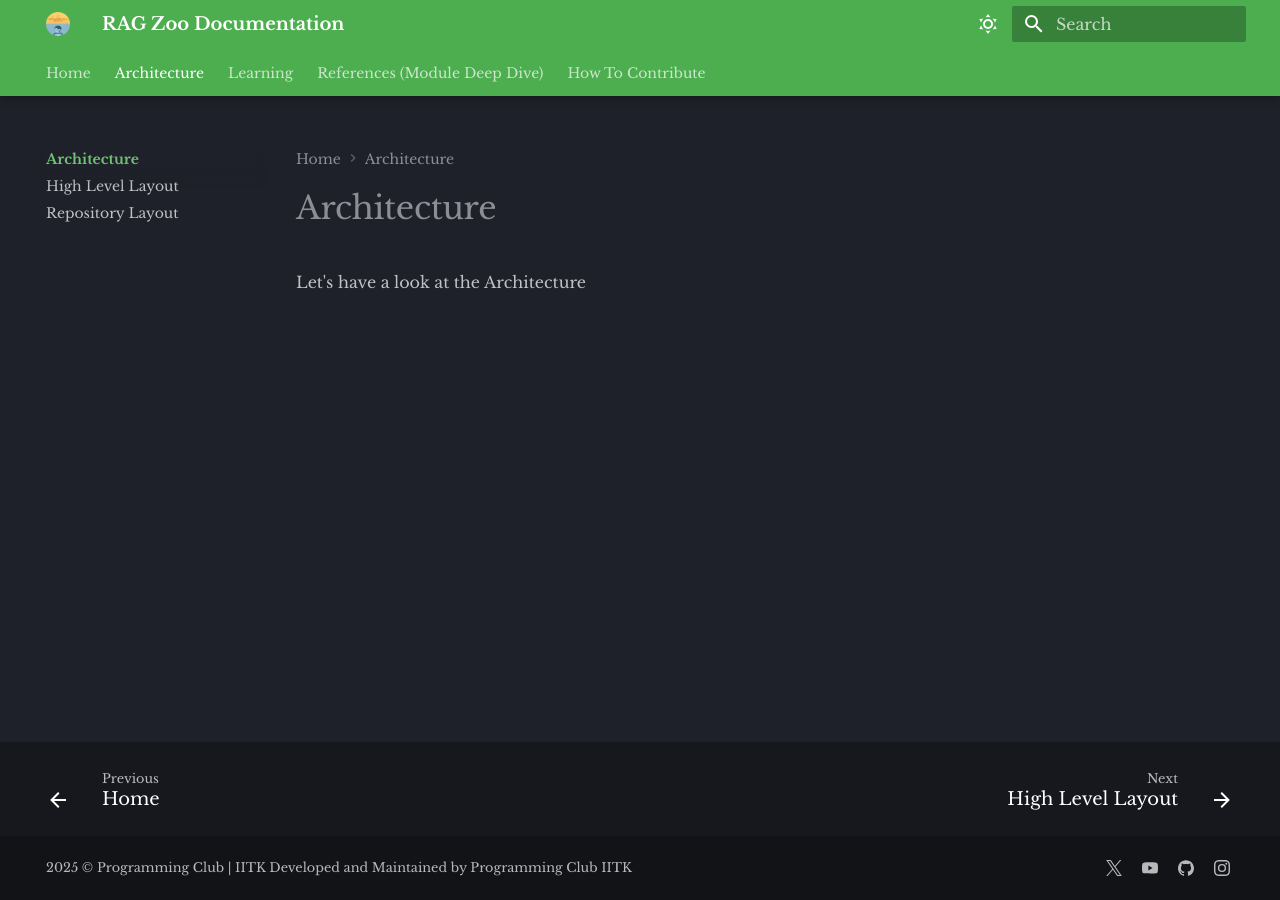
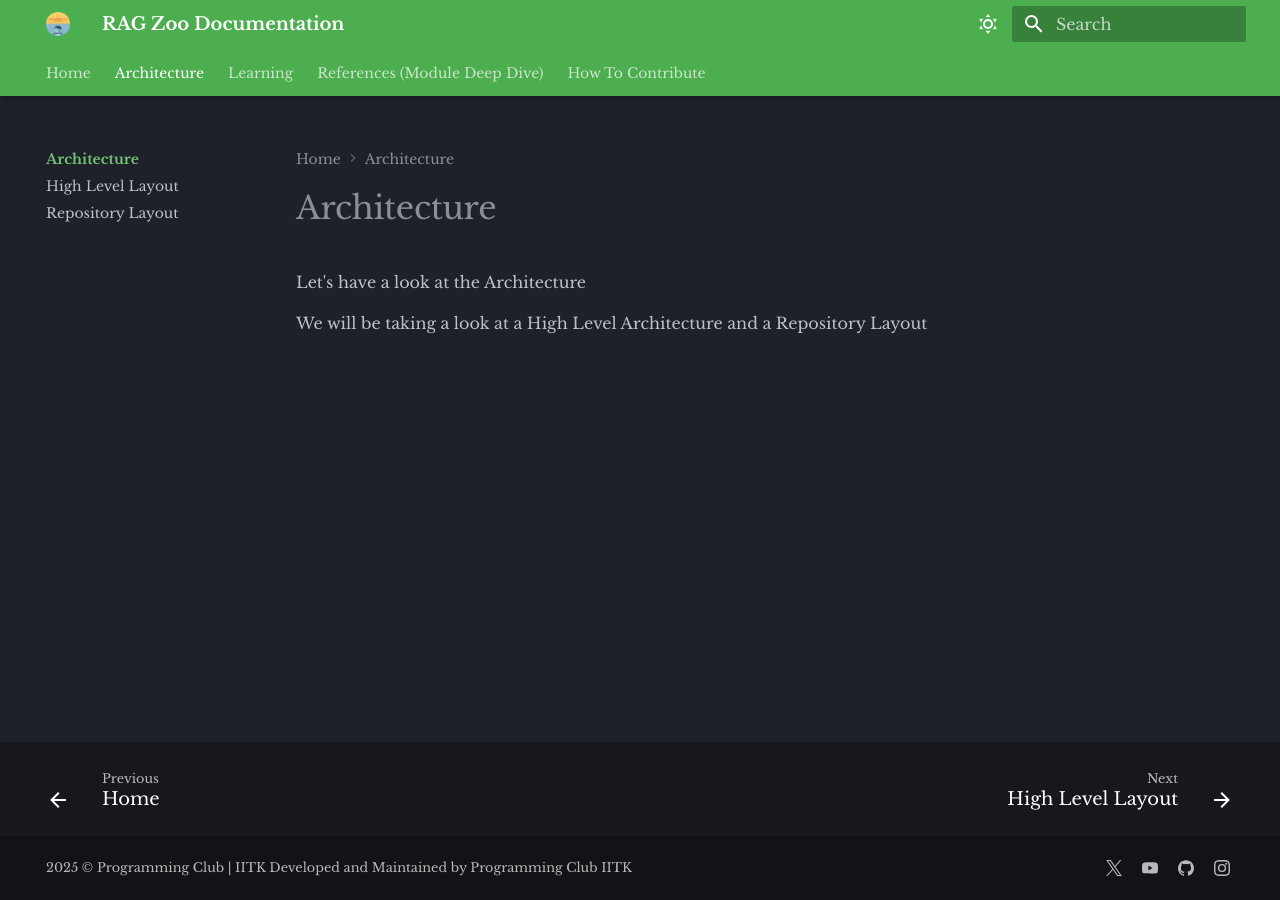
Before and after one commit to Karthic-N-A/RAG-Zoo-Website-Local-Impl, an MkDocs documentation site: the page built from docs/Architecture/README.md, in a window 1280 px wide. Built offline with MkDocs 1.6.1 and Material for MkDocs 9.7.7, drawn with Linux system fonts in a browser that asks for light colours.

Commit message:
Update README.md

```diff
--- a/docs/Architecture/README.md
+++ b/docs/Architecture/README.md
@@ -1,3 +1,5 @@
 # Architecture
 
 Let's have a look at the Architecture
+
+We will be taking a look at a High Level Architecture and a Repository Layout
```
